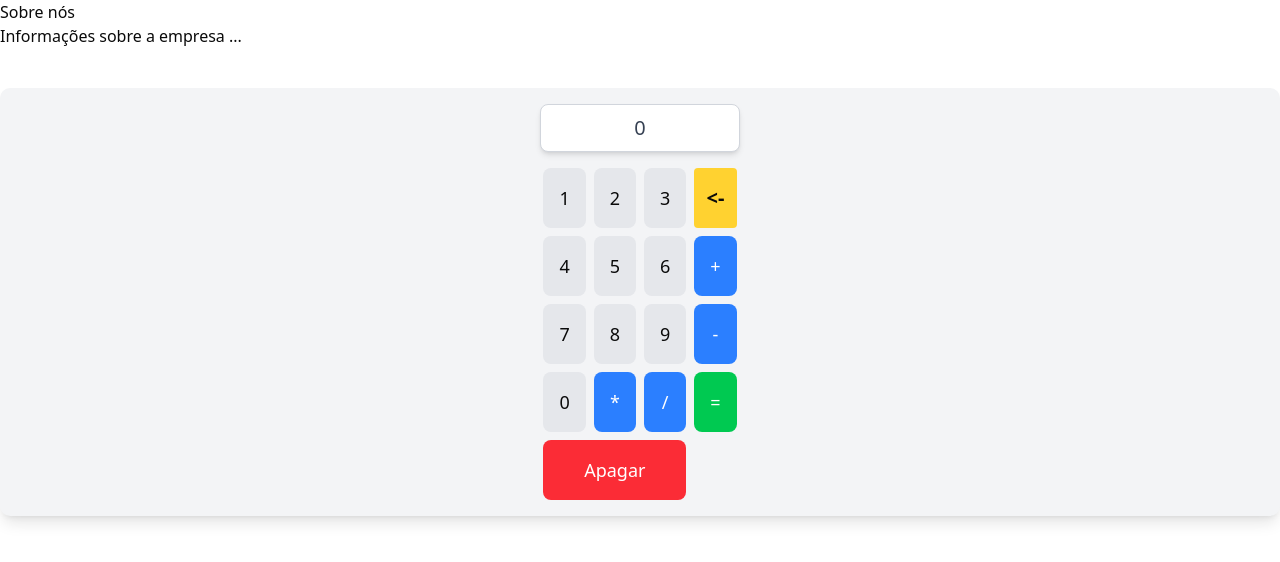
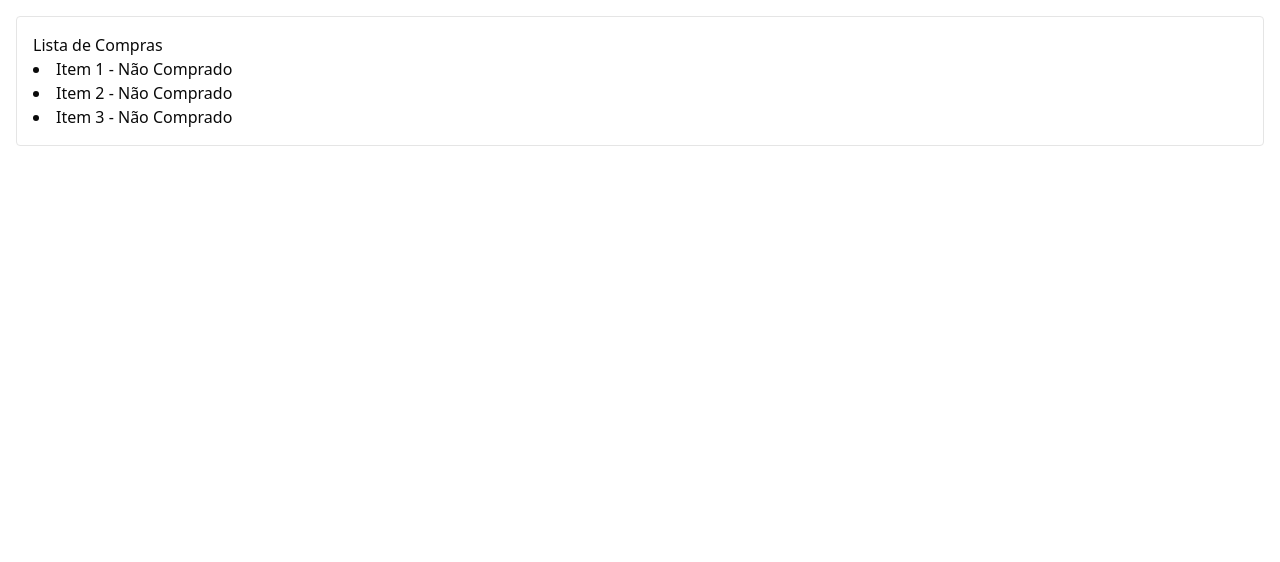
Before and after one commit to JuanMarks/introducao-nextjs, a Next.js app: page /about in a window 1280 px wide. Shown: the top 562 px of the page. Built offline with nearby package versions, Linux system fonts and the light colour scheme.

Commit message:
atividade renderização condicional lista de compras

```diff
--- a/src/app/about/page.tsx
+++ b/src/app/about/page.tsx
@@ -1,13 +1,15 @@
 // import NavBar from "@/components/NavBar"
 import MiniDisplay from "@/components/MiniDisplay"
+import ListaDeCompras from "@/components/ListaDeCompras"
 export default function About(){
 
     return(
         <div>
             {/* <NavBar label1="Produtos" label2="Adminitradores" label3="Time"/> */}
-            <h1>Sobre nós</h1>
-            <p>Informações sobre a empresa ...</p>
-            <MiniDisplay/>
+            <ListaDeCompras/>
+            {/* <h1>Sobre nós</h1>
+            <p>Informações sobre a empresa ...</p> */}
+
         </div>
     )
 }
--- /dev/null
+++ b/src/components/ListaDeCompras.tsx
@@ -0,0 +1,43 @@
+'use client'
+import { useState } from "react";
+
+type ListaItens = {
+    nome: string;
+    comprado: boolean;
+}[];
+
+export default function ListaDeCompras() {
+    const [itens, setItens] = useState<ListaItens>([
+        {
+            nome: "Item 1",
+            comprado: false
+        },
+
+        {
+            nome: "Item 2",
+            comprado: false
+        },
+
+        {
+            nome: "Item 3",
+            comprado: false
+        }
+    ]);
+
+    const handleClick = (index: number) => {
+        const newItens = [...itens];
+        newItens[index].comprado = !newItens[index].comprado;
+        setItens(newItens);
+    };
+
+    return (
+        <div className="m-4 p-4 border rounded">
+            <h1>Lista de Compras</h1>
+            <ul className="list-disc list-inside">
+                {itens.map((item, index) => (
+                    <li className={`cursor-pointer  ${item.comprado ? "line-through" : " "}`} onClick={() => handleClick(index)} key={index}>{item.nome} - {item.comprado ? "Comprado" : "Não Comprado"}</li>
+                ))}
+            </ul>
+        </div>
+    );
+}
```
